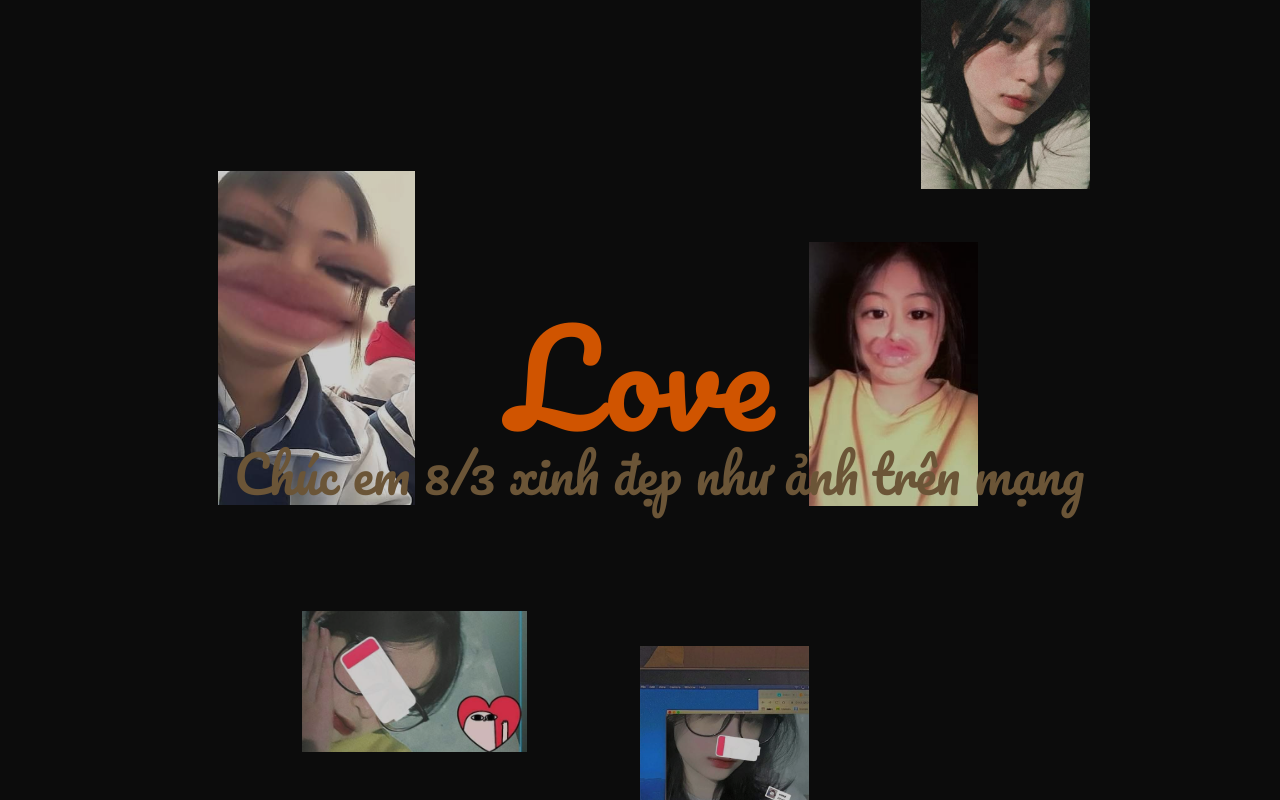
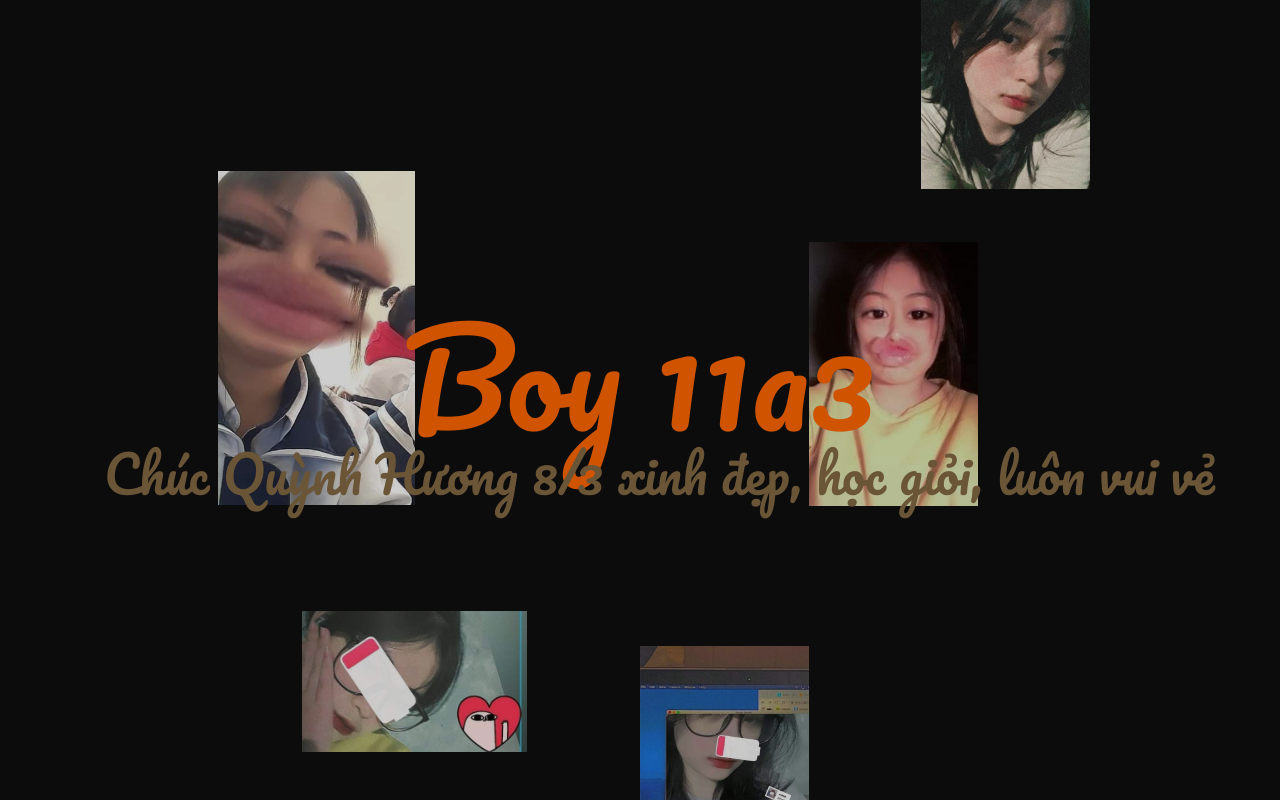
Before and after one commit to Nperr/quynhhuong, a plain HTML site: page index.html in a window 1280 px wide. Drawn offline with Linux system fonts and the light colour scheme; a web font is replaced by a local one.

Commit message:
Update index.html

```diff
--- a/index.html
+++ b/index.html
@@ -3,7 +3,7 @@
 	<head>
 		<meta charset="UTF-8">
 		<meta name="viewport" content="width=device-width, initial-scale=1">
-		<title>Chúc mừng 8/3</title>
+		<title>Quỳnh Hương</title>
 		<link rel="shortcut icon" href="./rose.png">
 		<link rel="stylesheet" href="https://use.typekit.net/eqx3jwb.css">
 		<link rel="stylesheet" type="text/css" href="./style.css">
@@ -36,10 +36,10 @@ supportsCssVars() || alert("Please view this demo in a modern browser that suppo
 					<div class="grid__item pos-10"><div class="grid__item-img" style="background-image:url(./img/img10.png);" class="hover"></div></div>
 				</div>
                 <h2 class="content__title no-select">
-					<span>Love</span>
+					<span>Boy 11a3</span>
 				</h2>
 				<h2 class="content__title no-select">
-					<span class="content__title-sub">Chúc em 8/3 xinh đẹp như ảnh trên mạng</span>
+					<span class="content__title-sub">Chúc Quỳnh Hương 8/3 xinh đẹp, học giỏi, luôn vui vẻ</span>
 				</h2>
 			</div>
 		</main>
```
